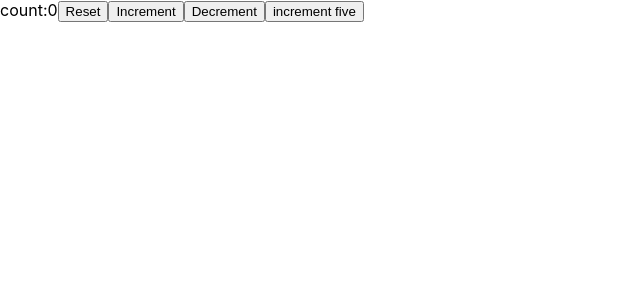
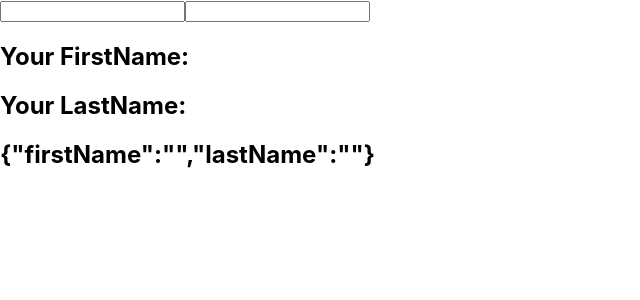
Before and after one commit to pronayguha13/React-Hook, a React (Create React App) app: page / in a window 1280 px wide. Shown: the top 300 px of the page, without its empty margins (0-640 px from the left). Built offline with nearby package versions, Linux system fonts and the light colour scheme.

Commit message:
Lesson Three

```diff
--- a/src/App.js
+++ b/src/App.js
@@ -1,9 +1,12 @@
-import HookCounter from "./Components/HookCounter";
+// import HookCounter from "./Components/HookCounter";
+
+import StateWithObject from "./Components/StateWithObject";
 
 function App() {
   return (
     <div>
-      <HookCounter />
+      {/* <HookCounter /> */}
+      <StateWithObject />
     </div>
   );
 }
--- /dev/null
+++ b/src/Components/StateWithObject.js
@@ -0,0 +1,26 @@
+import React, { useState } from "react";
+
+function StateWithObject() {
+  const [name, setName] = useState({ firstName: "", lastName: "" });
+  return (
+    <div>
+      <form>
+        <input
+          type="text"
+          value={name.firstName}
+          onChange={(e) => setName({ ...name, firstName: e.target.value })}
+        />
+        <input
+          type="text"
+          value={name.lastName}
+          onChange={(e) => setName({ ...name, lastName: e.target.value })}
+        />
+        <h2>Your FirstName:{name.firstName}</h2>
+        <h2>Your LastName:{name.lastName}</h2>
+        <h2>{JSON.stringify(name)}</h2>
+      </form>
+    </div>
+  );
+}
+
+export default StateWithObject;
```
